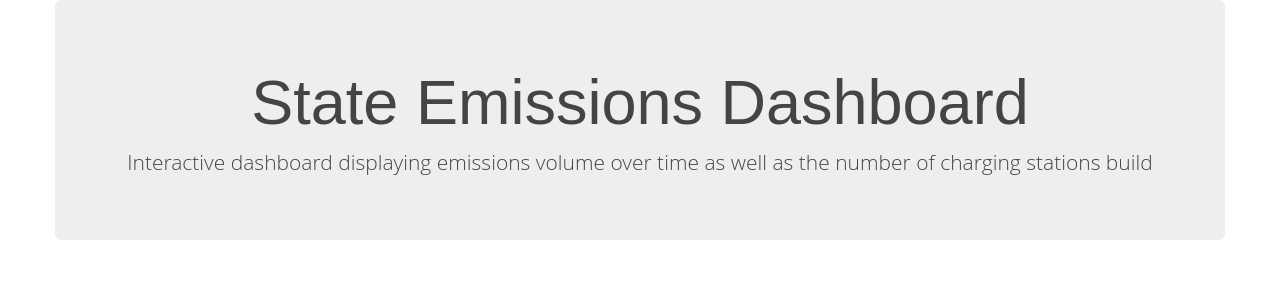
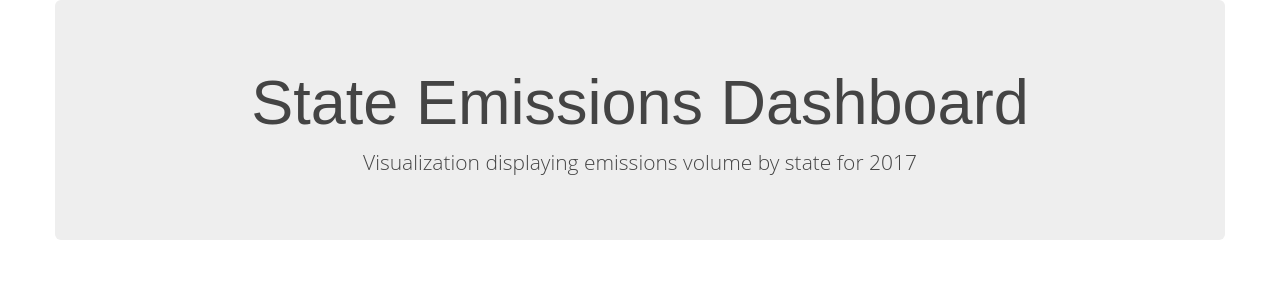
Before and after one commit to allychau/visualize_me_captain, a Flask app: page /bubble in a window 1280 px wide. Shown: the part 107-407 px from the top of the page. Run offline with Flask 2, Linux system fonts and the light colour scheme; data that the repository does not hold is empty; some libraries are stand-ins or nearby versions.

Commit message:
Update bubble.html

```diff
--- a/templates/bubble.html
+++ b/templates/bubble.html
@@ -42,7 +42,7 @@
     <div class="row">
       <div class="col-md-12 jumbotron text-center">
         <h1>State Emissions Dashboard</h1>
-        <p>Interactive dashboard displaying emissions volume over time as well as the number of charging stations build</p>
+        <p>Visualization displaying emissions volume by state for 2017</p>
       </div>
     </div>
     <div id="bubble"></div>
```
